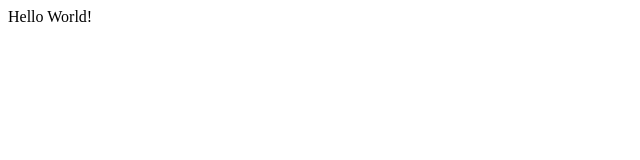
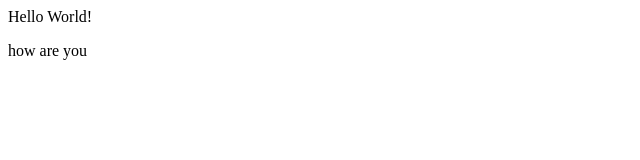
Before and after one commit to MANYIKAM/LEVEL-11-PROJECT, a plain HTML site: page Index.html in a window 1280 px wide. Shown: the full height of the page, 0-640 px from the left. Drawn offline with Linux system fonts and the light colour scheme.

Commit message:
Update Index.html

```diff
--- a/Index.html
+++ b/Index.html
@@ -3,5 +3,7 @@
     <head>
         <title>microverse Collaboration Project</title>
     </head>
-    <body>Hello World!</body>
+    <body>Hello World!
+        <p> how are you</p>
+    </body>
 </html>
```
